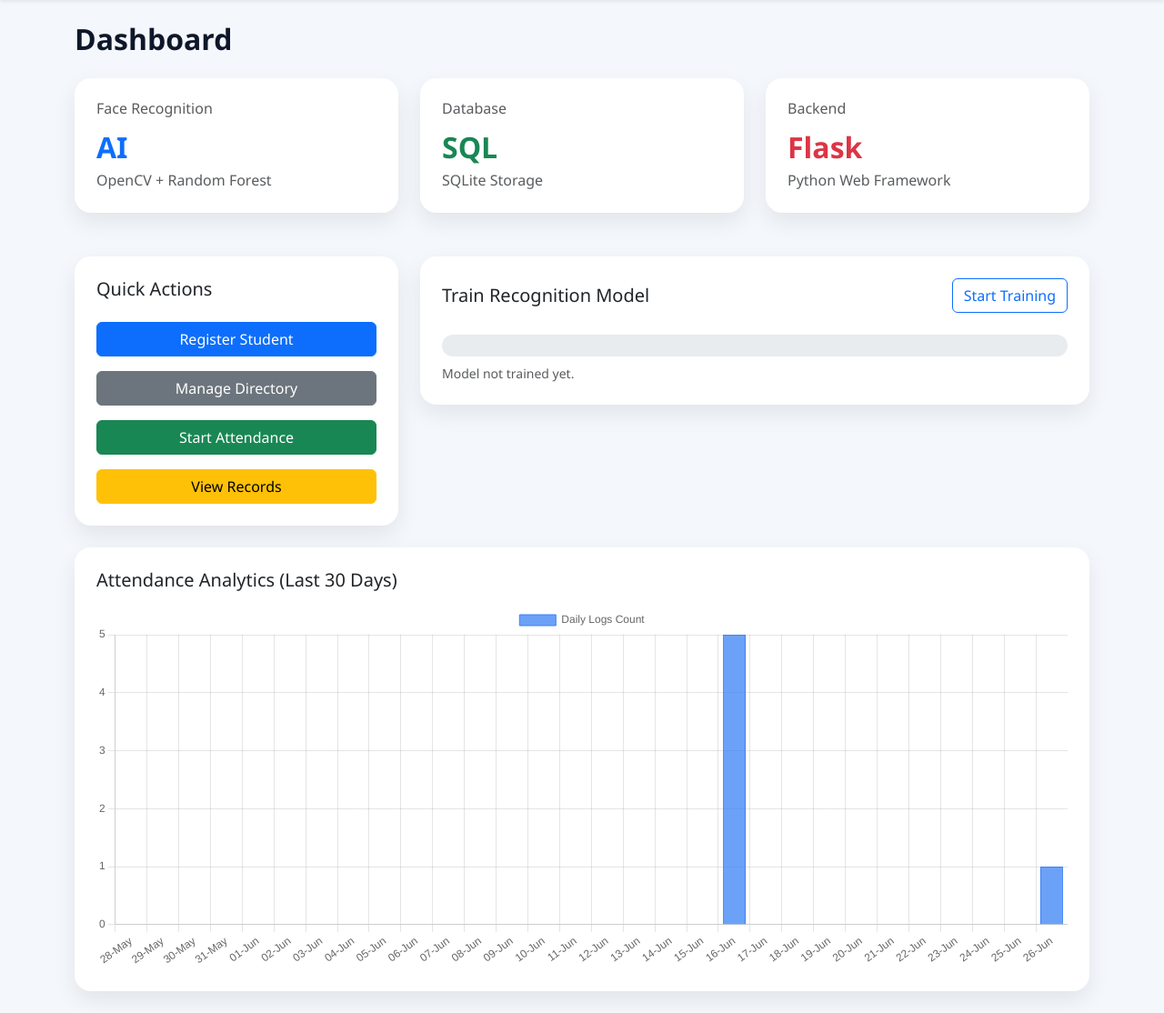
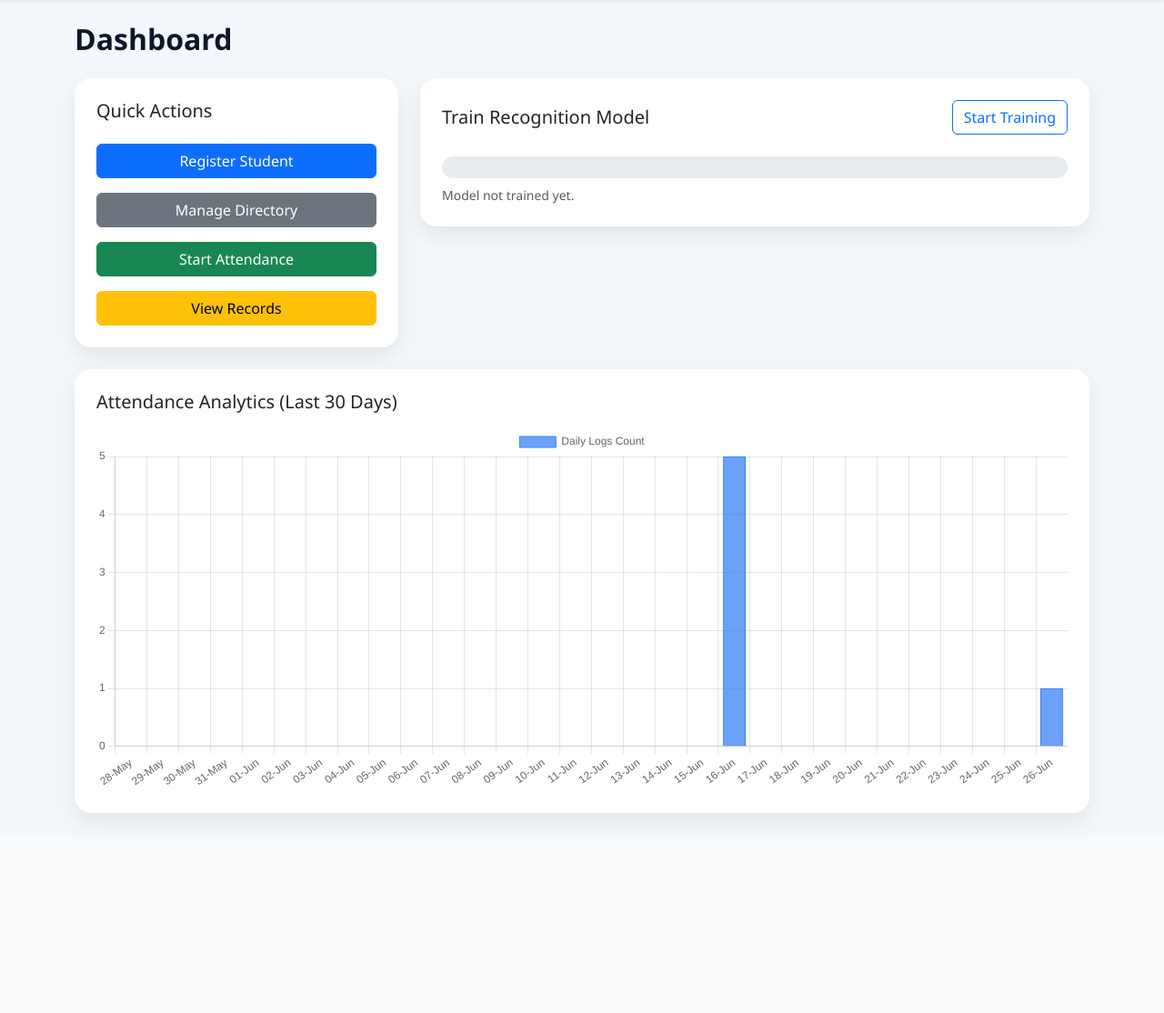
Before and after one commit to dammusheshikumar/Digital-Facial-Recognition-Attendance-System, a Flask app: page / in a window 1280 px wide. Shown: the part 56-1170 px from the top of the page at 91% size. After the commit the page ends 962 px from the top, so only its background shows below. Run offline with Flask 3, Linux system fonts and the light colour scheme; data comes from the database, SQL or seed files in the repository.

Commit message:
modified version

```diff
--- a/templates/index.html
+++ b/templates/index.html
@@ -28,32 +28,17 @@ body{
     color:#0f172a;
 }
 
-.stat-card{
-    border:none;
-    border-radius:18px;
-    box-shadow:0 10px 25px rgba(0,0,0,0.08);
-    transition:0.2s;
-}
-
-.stat-card:hover{
-    transform:translateY(-4px);
-}
-
-.action-card{
-    border:none;
-    border-radius:18px;
-    box-shadow:0 10px 25px rgba(0,0,0,0.08);
-}
-
+.action-card,
 .chart-card{
     border:none;
     border-radius:18px;
     box-shadow:0 10px 25px rgba(0,0,0,0.08);
 }
 
-.big-number{
-    font-size:32px;
-    font-weight:700;
+.action-card:hover,
+.chart-card:hover{
+    transform:translateY(-4px);
+    transition:0.2s;
 }
 
 .progress{
@@ -107,52 +92,6 @@ Dashboard
 
 <div class="row g-4">
 
-<div class="col-md-4">
-
-<div class="card stat-card p-4">
-<h6 class="text-muted">Face Recognition</h6>
-<div class="big-number text-primary">
-AI
-</div>
-<p class="mb-0 text-muted">
-OpenCV + Random Forest
-</p>
-</div>
-
-</div>
-
-<div class="col-md-4">
-
-<div class="card stat-card p-4">
-<h6 class="text-muted">Database</h6>
-<div class="big-number text-success">
-SQL
-</div>
-<p class="mb-0 text-muted">
-SQLite Storage
-</p>
-</div>
-
-</div>
-
-<div class="col-md-4">
-
-<div class="card stat-card p-4">
-<h6 class="text-muted">Backend</h6>
-<div class="big-number text-danger">
-Flask
-</div>
-<p class="mb-0 text-muted">
-Python Web Framework
-</p>
-</div>
-
-</div>
-
-</div>
-
-<div class="row mt-4 g-4">
-
 <div class="col-lg-4">
 
 <div class="card action-card p-4">
@@ -193,8 +132,7 @@ View Records
 Train Recognition Model
 </h5>
 
-<button id="trainBtn"
-class="btn btn-outline-primary">
+<button id="trainBtn" class="btn btn-outline-primary">
 Start Training
 </button>
 
```
Also changed, not shown: README.md, readme.png (added).
